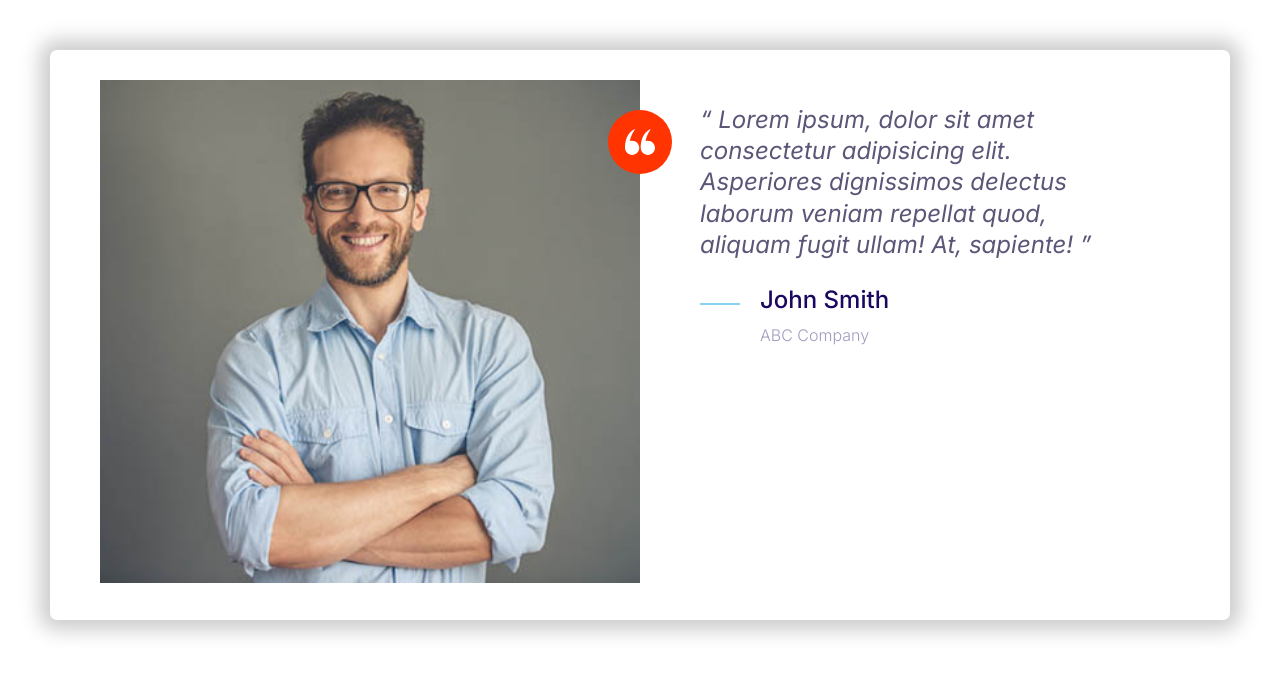
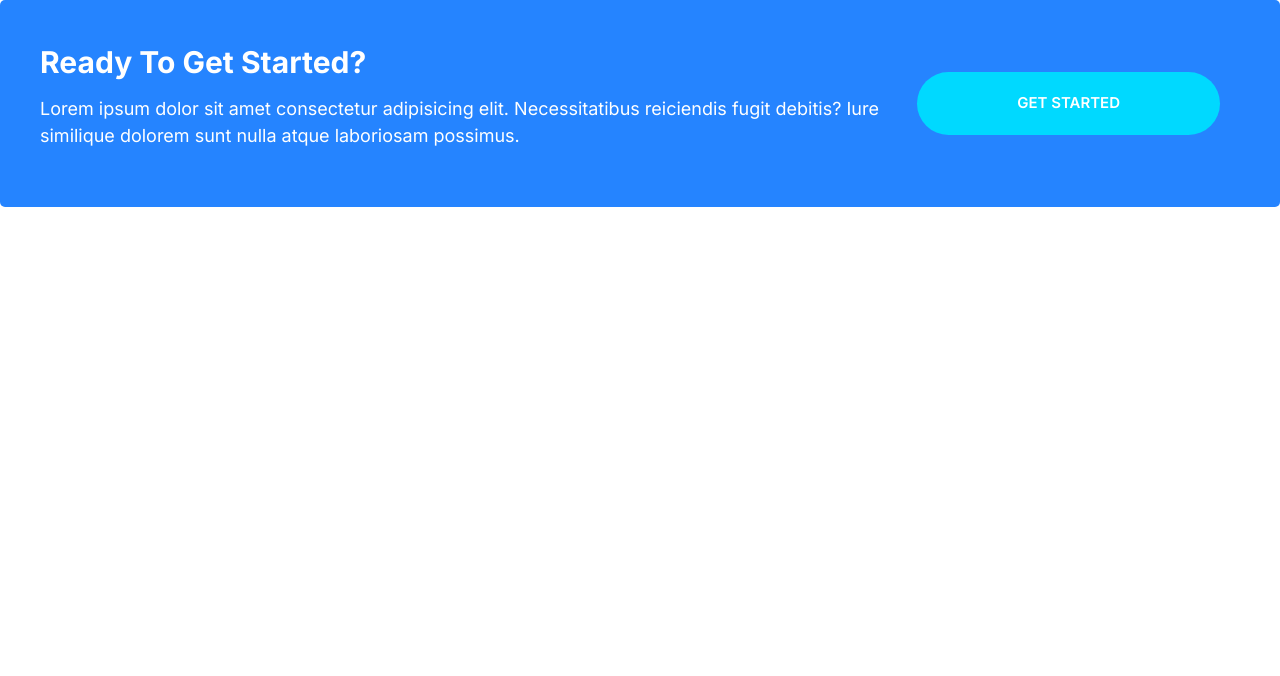
Before and after one commit to Thatapol/project-moshify, a plain HTML site: page index.html in a window 1280 px wide. Drawn offline with Linux system fonts and the light colour scheme.

Commit message:
Build callout component.

```diff
--- a/css/styles.css
+++ b/css/styles.css
@@ -251,6 +251,10 @@
 .btn--block {
   width: 100%;
   display: inline-block;
+}
+
+.btn--stretched {
+  padding: 2rem 10rem;
 }
 
 @media screen and (min-width: 1024px) {
@@ -516,3 +520,45 @@
     margin-left: 6rem;
   }
 }
+
+/* callouts */
+
+.callout {
+  padding: 4rem;
+  border-radius: 5px;
+}
+
+.callout--primary {
+  background: var(--color-primary);
+  color: #fff;
+}
+
+.callout__heading {
+  color: #fff;
+  margin-top: 0;
+  font-size: 3rem;
+}
+
+.callout .btn {
+  justify-self: center;
+  align-self: center;
+}
+
+.callout__content {
+  text-align: center;
+}
+
+@media screen and (min-width: 768px) {
+  .callout .grid--cols-2 {
+    grid-template-columns: 1fr auto;
+  }
+
+  .callout__content {
+    text-align: left;
+  }
+
+  .callout .btn {
+    justify-self: start;
+    margin: 0 2rem;
+  }
+}
--- a/index.html
+++ b/index.html
@@ -13,37 +13,18 @@
     <link rel="stylesheet" href="css/modern-normalize.css" />
     <link rel="stylesheet" href="css/styles.css" />
   </head>
-  <body style="padding: 5rem">
-    <div class="card testimonial">
+  <body>
+    <div class="callout callout--primary">
       <div class="grid grid--cols-2">
-        <div class="testimonial__image">
-          <img src="images/testimonial.jpg" alt="A happy, smiling customer" />
-          <span class="icon-container icon-container--accent">
-            <svg class="icon icon--white icon--small">
-              <use xlink:href="images/sprite.svg#quotes"></use>
-            </svg>
-          </span>
+        <div class="callout__content">
+          <h2 class="callout__heading">Ready To Get Started?</h2>
+          <p>
+            Lorem ipsum dolor sit amet consectetur adipisicing elit.
+            Necessitatibus reiciendis fugit debitis? Iure similique dolorem sunt
+            nulla atque laboriosam possimus.
+          </p>
         </div>
-        <blockquote class="quote">
-          <p class="quote__text">
-            Lorem ipsum, dolor sit amet consectetur adipisicing elit. Asperiores
-            dignissimos delectus laborum veniam repellat quod, aliquam fugit
-            ullam! At, sapiente!
-          </p>
-          <footer>
-            <div class="media">
-              <div class="media__image">
-                <svg class="icon icon--primary quote__line">
-                  <use xlink:href="images/sprite.svg#line"></use>
-                </svg>
-              </div>
-              <div class="media__body">
-                <h3 class="media__title quote__author">John Smith</h3>
-                <p class="quote__organization">ABC Company</p>
-              </div>
-            </div>
-          </footer>
-        </blockquote>
+        <a href="#" class="btn btn--secondary btn--stretched">Get started</a>
       </div>
     </div>
   </body>
```
Also changed, not shown: components/callouts.html (added, +13 -0 lines).
